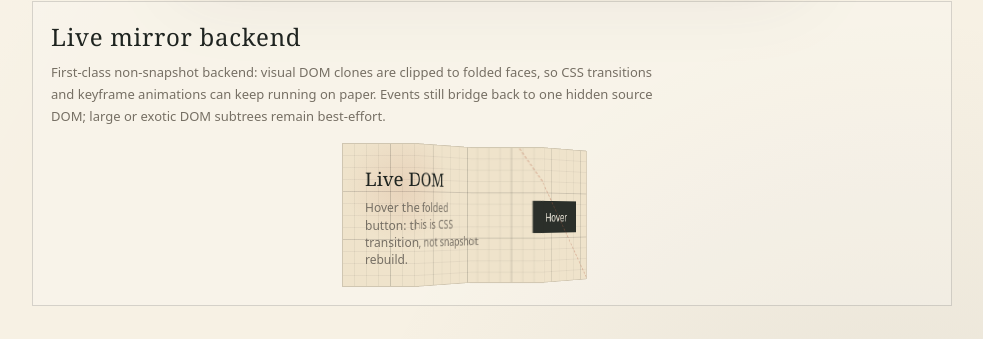
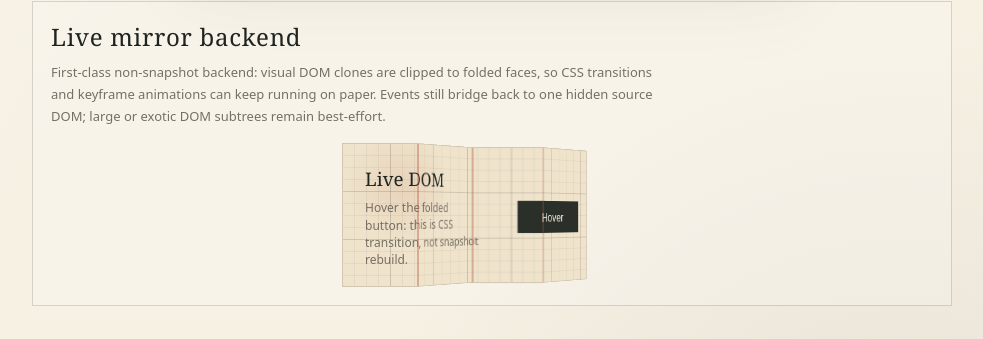
Before and after one commit to bkmashiro/orikata, a website built with Vite: page demo/index.html in a window 1280 px wide. Shown: the part 1009-1348 px from the top of the page, without its empty margins (148-1131 px from the left). Built offline with nearby package versions, Linux system fonts and the light colour scheme.

Commit message:
demo: widen live button and show vertical creases

```diff
--- a/demo/index.html
+++ b/demo/index.html
@@ -501,13 +501,11 @@
       .live-card-source::after {
         content: "";
         position: absolute;
-        left: 200px;
-        top: 0;
-        width: 176px;
-        height: 0;
-        border-top: 1.4px dashed rgba(182,95,69,.42);
-        transform: rotate(55deg);
-        transform-origin: left center;
+        inset: 0;
+        background:
+          linear-gradient(90deg, transparent 74px, rgba(182,95,69,.42) 74px 76px, transparent 76px),
+          linear-gradient(90deg, transparent 149px, rgba(182,95,69,.42) 149px 151px, transparent 151px),
+          linear-gradient(90deg, transparent 224px, rgba(182,95,69,.42) 224px 226px, transparent 226px);
         pointer-events: none;
       }
       .live-card-source h3 {
@@ -524,9 +522,9 @@
       }
       .live-card-source button {
         position: absolute;
-        left: 214px;
+        left: 198px;
         top: 56px;
-        width: 66px;
+        width: 86px;
         height: 34px;
         overflow: hidden;
         border: 1px solid rgba(31,36,32,.2);
```
Also changed, not shown: docs/index.html (+7 -9 lines).
